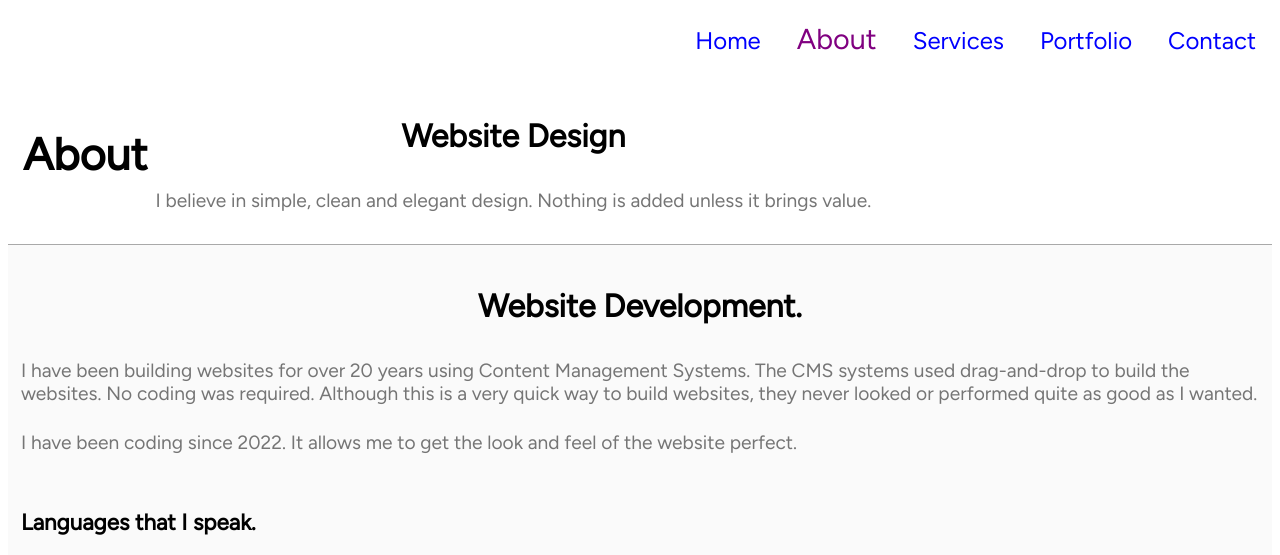
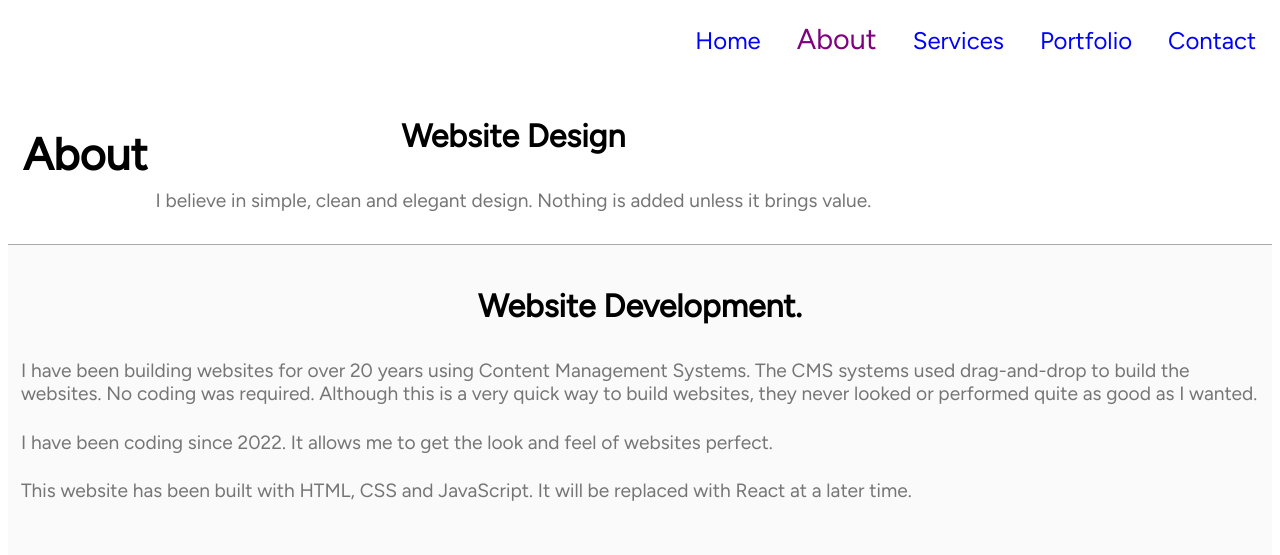
Before and after one commit to Leigh-Robinson/Website, a plain HTML site: page about.html in a window 1280 px wide. Shown: the top 555 px of the page. Drawn offline with Linux system fonts and the light colour scheme.

Commit message:
updated about.html content

```diff
--- a/about.html
+++ b/about.html
@@ -60,9 +60,8 @@
                 The CMS systems used drag-and-drop to build the websites. No coding was required. Although this is a very quick way
                 to build websites, they never looked or performed quite as good as I wanted.
               </p>
-              <p>I have been coding since 2022. It allows me to get the look and feel of the website perfect.
-
-              </p>
+              <p>I have been coding since 2022. It allows me to get the look and feel of websites perfect.</p>
+              <P>This website has been built with HTML, CSS and JavaScript. It will be replaced with React at a later time.</P>
             <h3>Languages that I speak.</h3>
               <div class="logo-container">
                 <img class="logo" src="icons/html-logo.svg" alt="HTML logo">
@@ -80,7 +79,6 @@
                 <img class="logo" src="icons/react-logo.svg" alt="React logo">
                 <p class="logo-text">React</p>
               </div>
-              <P>This website has been built with HTML, CSS and JavaScript. It will be replaced with React at a later time.</P>
             <h3>Developer tools.</h3>
                 <div class="logo-container">
                   <img class="logo" src="icons/vscode-logo.svg" alt="Visual Studio Code logo">
```
